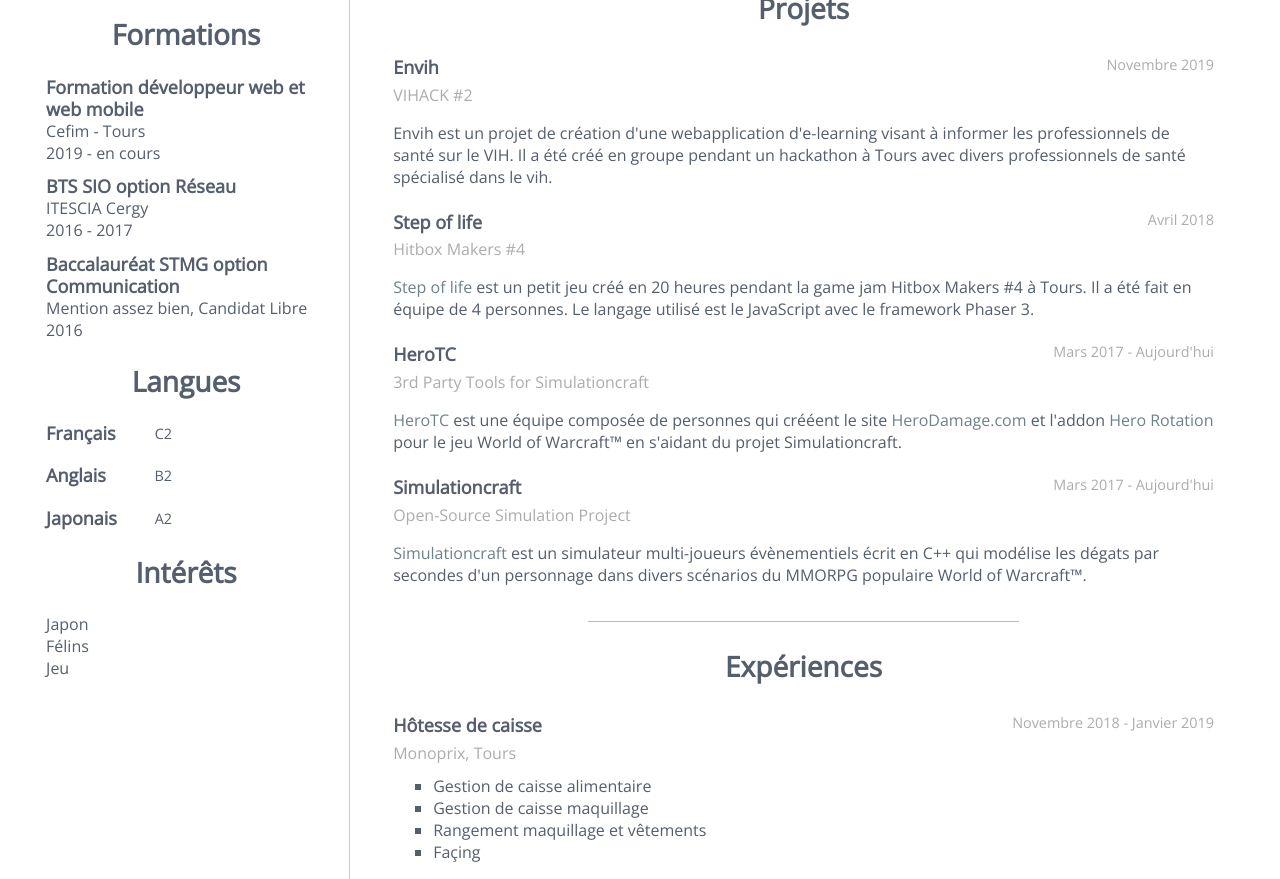
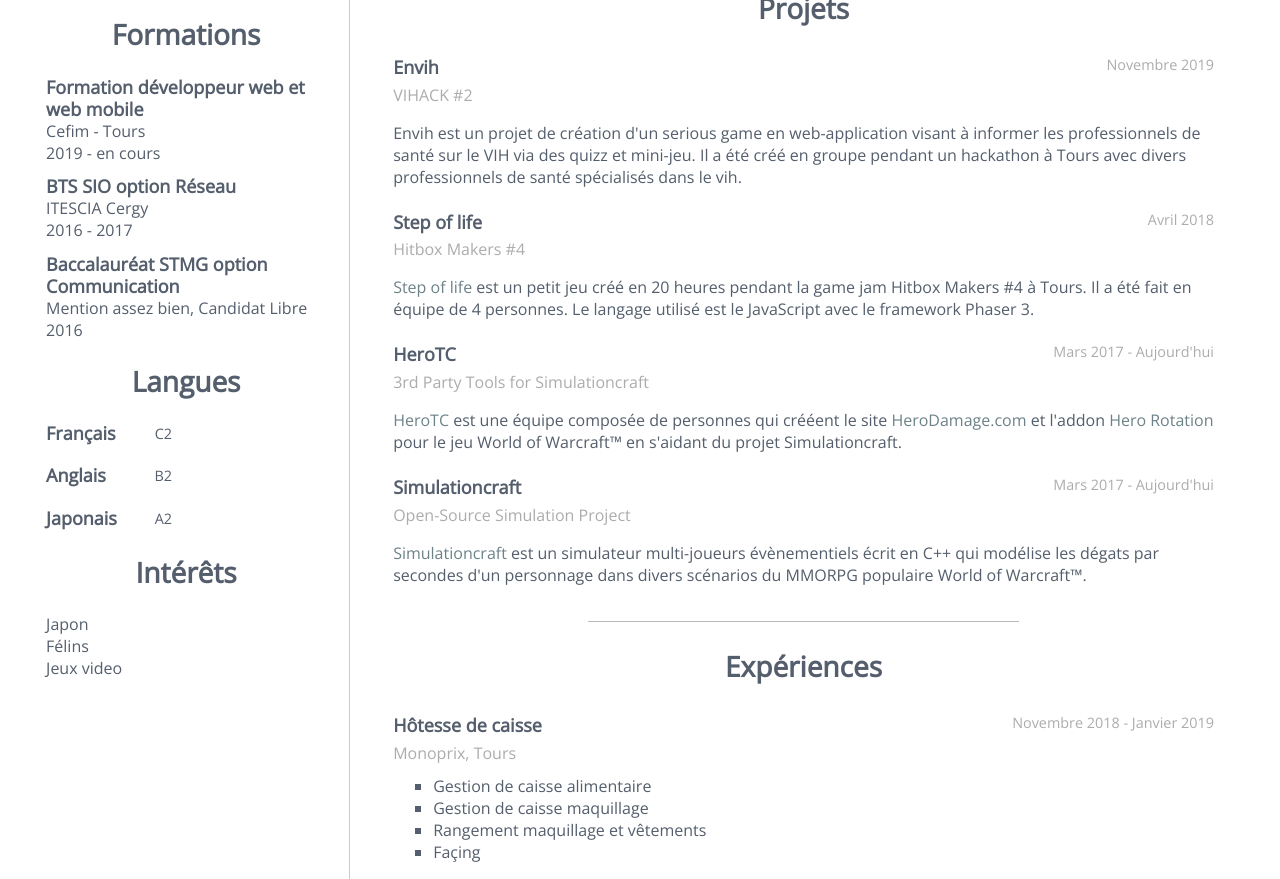
Before and after one commit to Nianel/CV, a plain HTML site: page index.html in a window 1280 px wide. Shown: the part 520-1399 px from the top of the page. Drawn offline with nearby package versions, Linux system fonts and the light colour scheme.

Commit message:
[CV] Minor update

```diff
--- a/index.html
+++ b/index.html
@@ -84,7 +84,7 @@
         <ul>
           <li>Japon</li>
           <li>Félins</li>
-          <li>Jeu</li>
+          <li>Jeux video</li>
         </ul>
       </section>
     </div>
@@ -124,9 +124,9 @@
         <div>
           <h3>Envih<span class="period">Novembre 2019</span></h3>
           <h4>VIHACK #2</h4>
-          <p> Envih est un projet de création d'une webapplication d'e-learning visant à informer les professionnels de
-            santé sur le VIH.
-            Il a été créé en groupe pendant un hackathon à Tours avec divers professionnels de santé spécialisé dans le
+          <p> Envih est un projet de création d'un serious game en web-application visant à informer les professionnels de
+            santé sur le VIH via des quizz et mini-jeu.
+            Il a été créé en groupe pendant un hackathon à Tours avec divers professionnels de santé spécialisés dans le
             vih.
           </p>
         </div>
```
